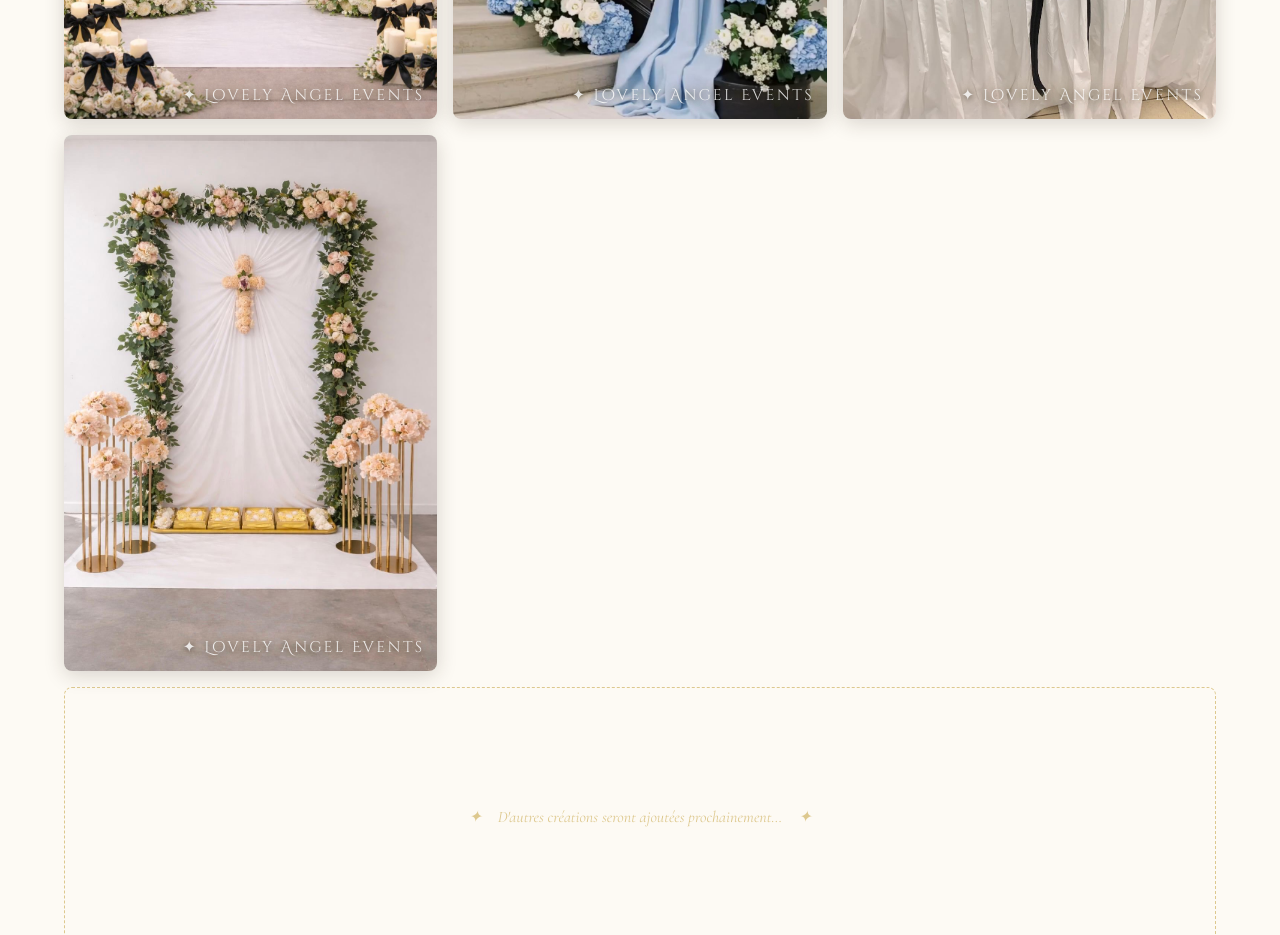
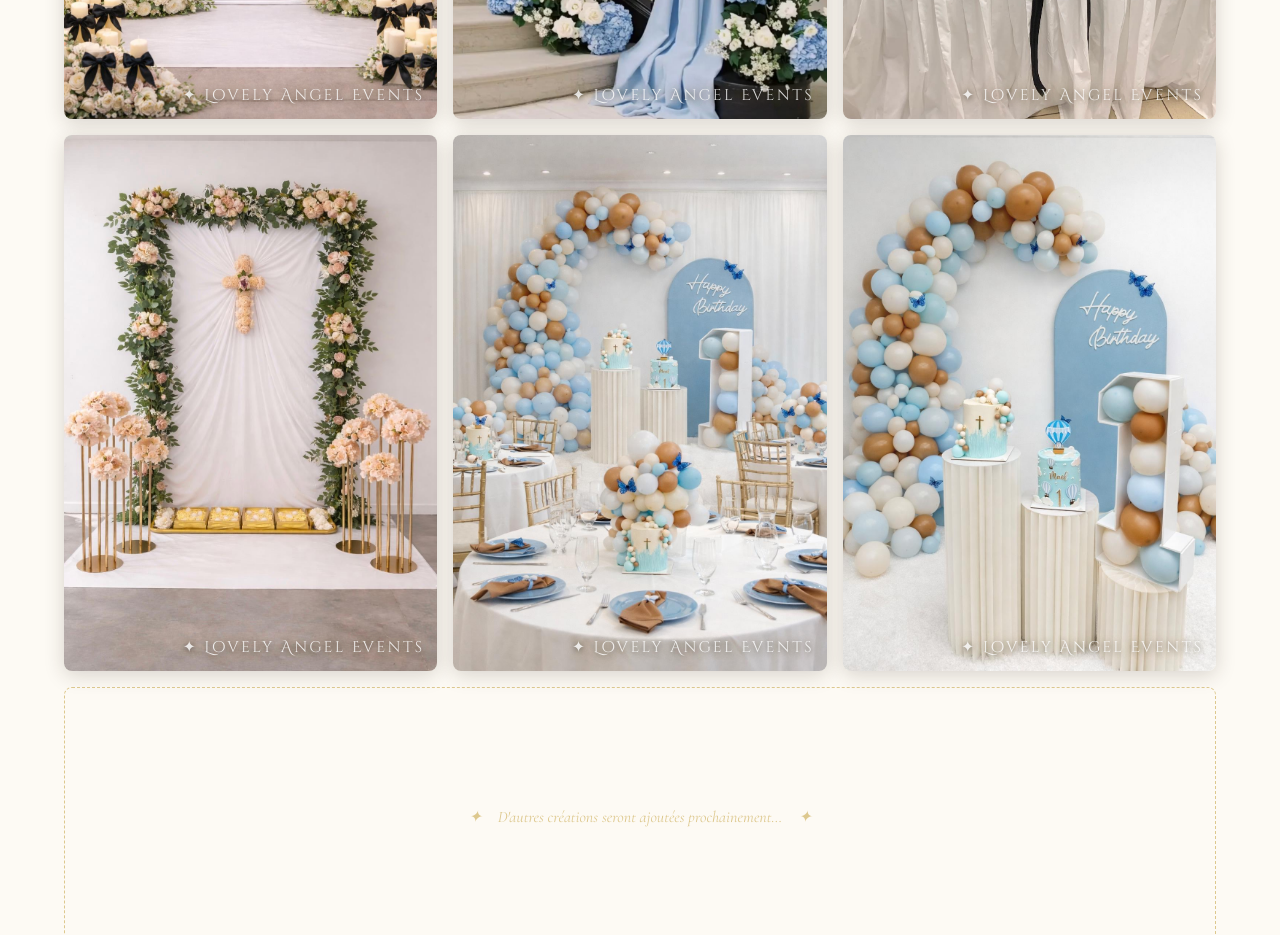
Before and after one commit to albertobrt/LovelyAngel, a plain HTML site: page index.html in a window 1280 px wide. Shown: the part 4440-5375 px from the top of the page. Drawn offline with nearby package versions, Linux system fonts and the light colour scheme.

Commit message:
ajout hb1 et 2

```diff
--- a/index.html
+++ b/index.html
@@ -238,7 +238,20 @@
           <span class="img-watermark">✦ Lovely Angel Events</span>
         </div>
       </div>
-
+      <div class="gallery-item gallery-item--tall" data-index="19">
+        <div class="img-wrapper">
+          <img src="img/hb1.jpeg" alt="Chemin de table" />
+          <div class="img-overlay"><span>✦</span></div>
+          <span class="img-watermark">✦ Lovely Angel Events</span>
+        </div>
+      </div>
+      <div class="gallery-item gallery-item--tall" data-index="20">
+        <div class="img-wrapper">
+          <img src="img/hb2.jpeg" alt="Chemin de table" />
+          <div class="img-overlay"><span>✦</span></div>
+          <span class="img-watermark">✦ Lovely Angel Events</span>
+        </div>
+      </div>
 
       <!-- Ajoutez autant de .gallery-item que vous le souhaitez -->
       <div class="gallery-add-hint">
```
Also changed, not shown: img/hb1.jpeg (added), img/hb2.jpeg (added).
